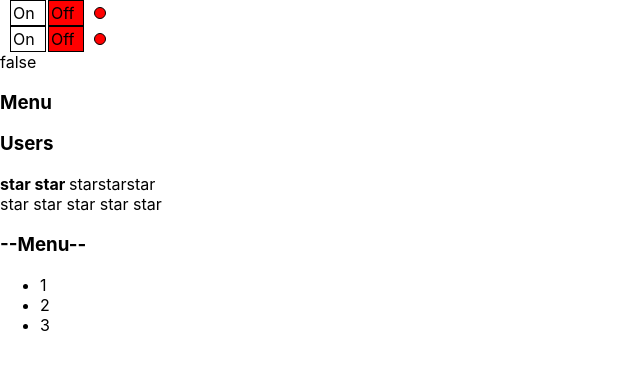
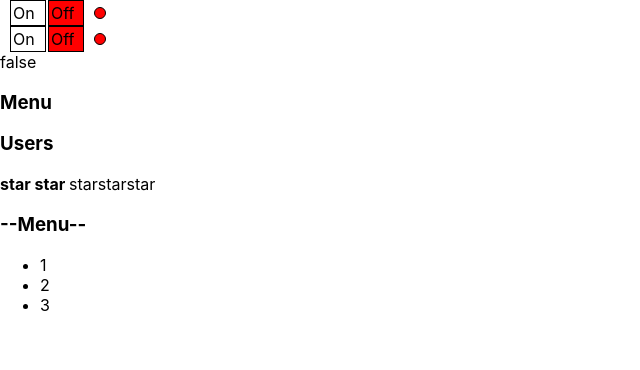
Before and after one commit to Pronat/my-app-typescript, a React (Create React App) app: page / in a window 1280 px wide. Shown: the top 370 px of the page, without its empty margins (0-640 px from the left). Built offline with nearby package versions, Linux system fonts and the light colour scheme.

Commit message:
lesson12-storyBook2.1-2

```diff
--- a/src/App.tsx
+++ b/src/App.tsx
@@ -31,7 +31,7 @@ function App() {
             <UncontrolledAccordion titleValue={"Menu"}/>
             <UncontrolledAccordion titleValue={"Users"}/>
             <Rating value={ratingValue} onClick={setRatingValue}/>
-            <UncontrolledRating />
+            {/*<UncontrolledRating />*/}
             <Accordion titleValue={"Menu"} collapsed={accordionCollapsed} onChange={()=>setAccordionCollapsed(!accordionCollapsed)} />
             {/*<Rating value={2}/>*/}
             {/*<Rating value={3}/>*/}
```
Also changed, not shown: 1 other file (tests, documents, lock files or other folders).
